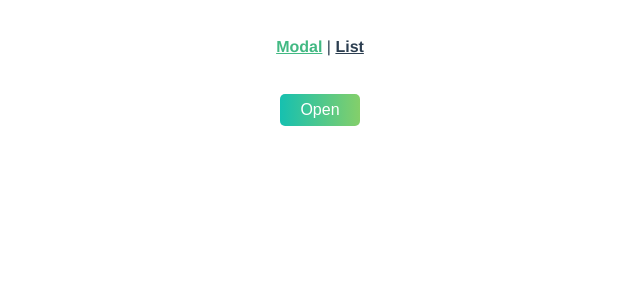
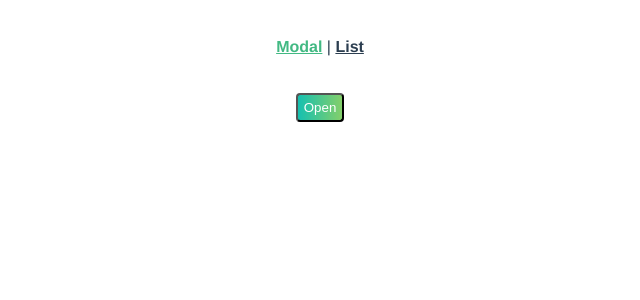
Before and after one commit to dubiBerlin/animate-vue, a Vue app: page / in a window 1280 px wide. Shown: the top 300 px of the page, without its empty margins (320-960 px from the left). Built offline with nearby package versions, Linux system fonts and the light colour scheme.

Commit message:
add style for inout and button

```diff
--- a/src/App.vue
+++ b/src/App.vue
@@ -20,16 +20,21 @@
 }
 
 button {
-  width: 5em;
-  height: 2em;
+  height: 2.2em;
   margin: 0.5em;
-  border-radius: 5px;
+  border-radius: 0.3em;
   background: linear-gradient(to right, #16c0b0, #84cf6a);
-  font-size: 1em;
   color: white;
-  border: none;
-  outline: none;
-  cursor: pointer;
+}
+
+input {
+  display: inline-block;
+  box-sizing: border-box;
+  width: 30%;
+  height: 1.8em;
+  padding: 0.5em;
+  margin: 0.2em;
+  font: 0.8em 'Avenir', Helvetica, sans-serif;
 }
 
 #nav {
```
